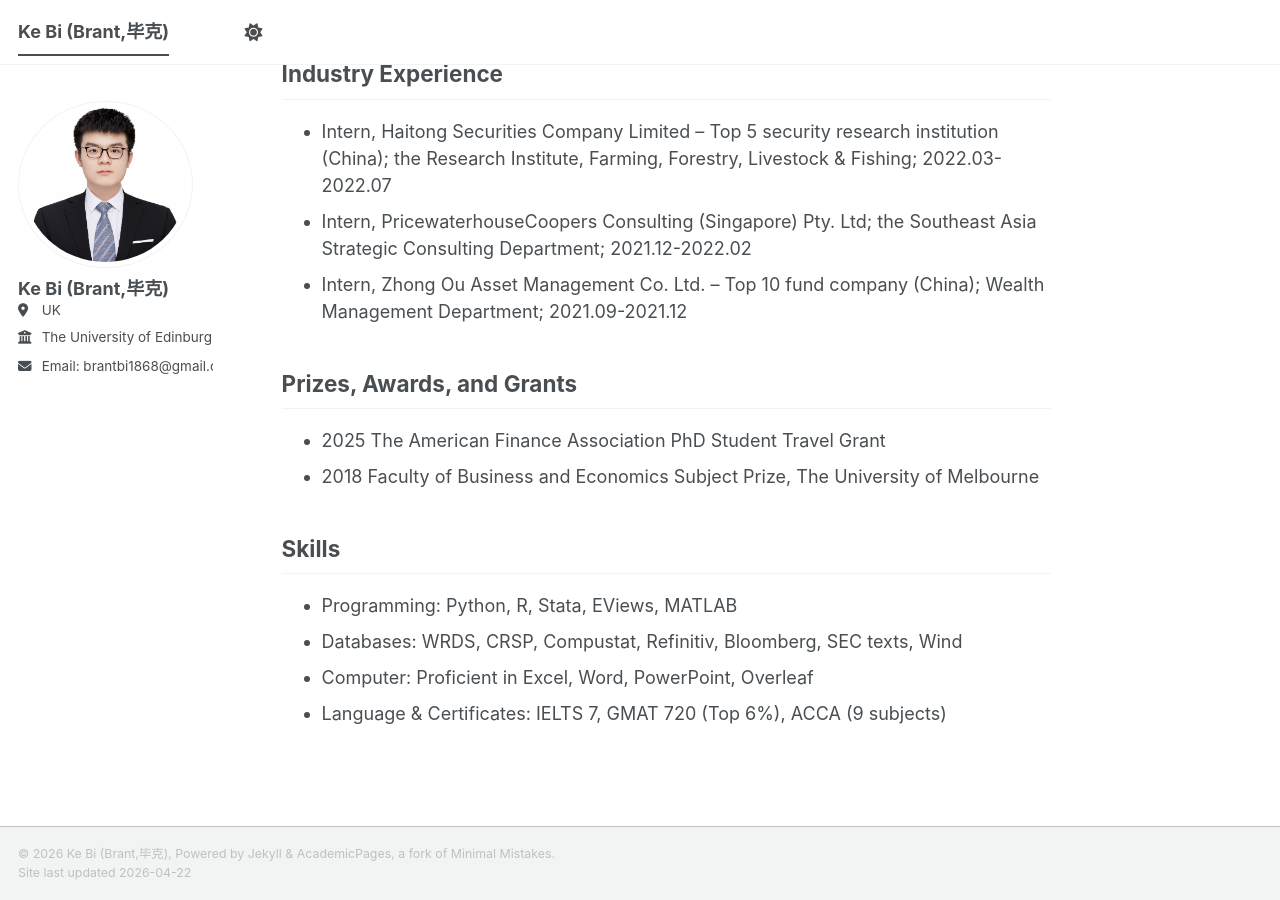
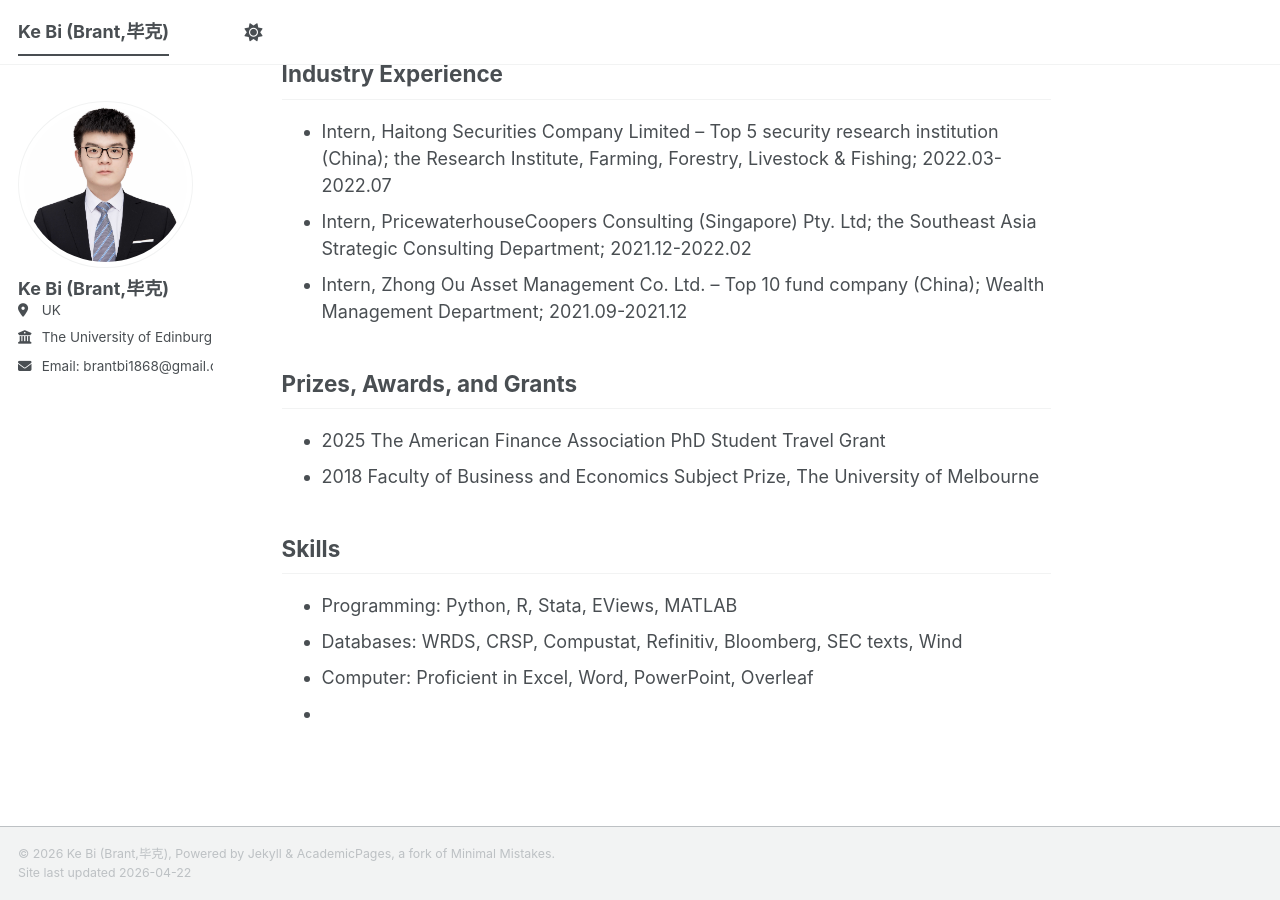
Before and after one commit to brant1868/brant1868.github.io, a Jekyll site: the page built from _pages/about.md, in a window 1280 px wide and 900 px high, scrolled down 3284 px. Built offline with Jekyll 4.4.1, drawn with Linux system fonts in a browser that asks for light colours; a script bundle is joined from its source files by our own code; library files that are not in the unit come from our copies.

Commit message:
Update about.md

```diff
--- a/_pages/about.md
+++ b/_pages/about.md
@@ -103,4 +103,4 @@ Skills
 - Programming: Python, R, Stata, EViews, MATLAB
 - Databases: WRDS, CRSP, Compustat, Refinitiv, Bloomberg, SEC texts, Wind
 - Computer: Proficient in Excel, Word, PowerPoint, Overleaf
-- Language & Certificates: IELTS 7, GMAT 720 (Top 6%), ACCA (9 subjects)
+- <!-- Language & Certificates: IELTS 7, GMAT 720 (Top 6%), ACCA (9 subjects) -->
```
